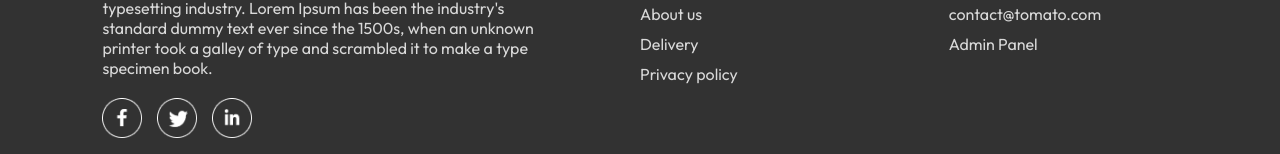
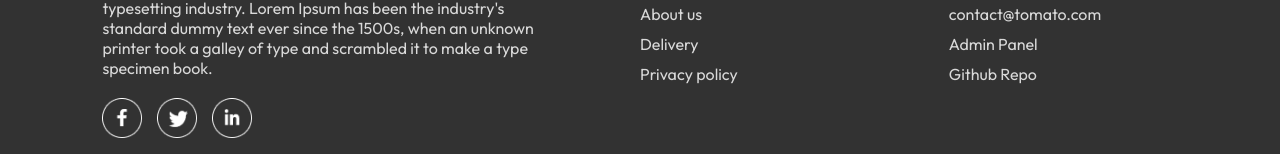
Before and after one commit to abbaskherani/food-delivery-app, a React (Vite) app in the folder frontend/: page /verify in a window 1280 px wide. Shown: the part 718-872 px from the top of the page. Built offline with nearby package versions, Linux system fonts and the light colour scheme; no server answers.

Commit message:
github link

```diff
--- a/frontend/src/components/Footer/Footer.jsx
+++ b/frontend/src/components/Footer/Footer.jsx
@@ -30,6 +30,7 @@ const Footer = () => {
                 <li>+1-212-456-7890</li>
                 <li>contact@tomato.com</li>
                 <li><a href="https://food-delivery-app-admin-8t1g.onrender.com">Admin Panel</a></li>
+                <li><a href="https://github.com/abbaskherani/food-delivery-app">Github Repo</a></li>
             </ul>
         </div>
       </div>
```
